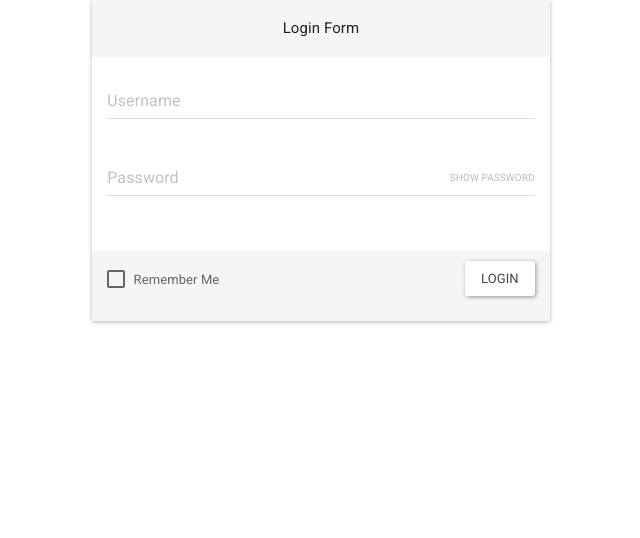
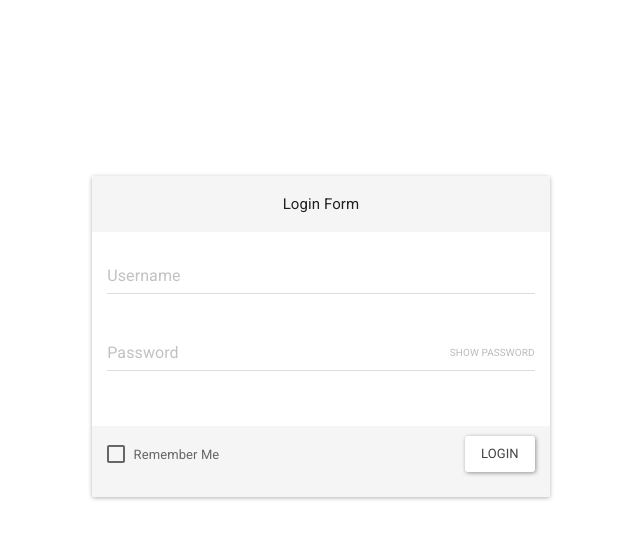
Before and after one commit to collinhaines/login-form, a website: page index.html in a window 1280 px wide. Shown: the whole page, without its empty margins (319-959 px from the left). Drawn offline with Linux system fonts and the light colour scheme.

Commit message:
Padded Panel

```diff
--- a/css/src/login-form.less
+++ b/css/src/login-form.less
@@ -35,3 +35,7 @@
     text-decoration: none;
   }
 }
+
+.top-margin-row {
+  margin-top: 15%;
+}
--- a/index.html
+++ b/index.html
@@ -14,7 +14,7 @@
 <body>
   <div class="container">
     <div class="row">
-      <div class="col-xs-11 col-sm-9 col-md-7 col-lg-5 center-block">
+      <div class="col-xs-11 col-sm-9 col-md-7 col-lg-5 center-block top-margin-row">
         <form class="form-horizontal" id="login">
           <legend class="hide">Login Form</legend>
 
```
Also changed, not shown: css/login-form.css.
